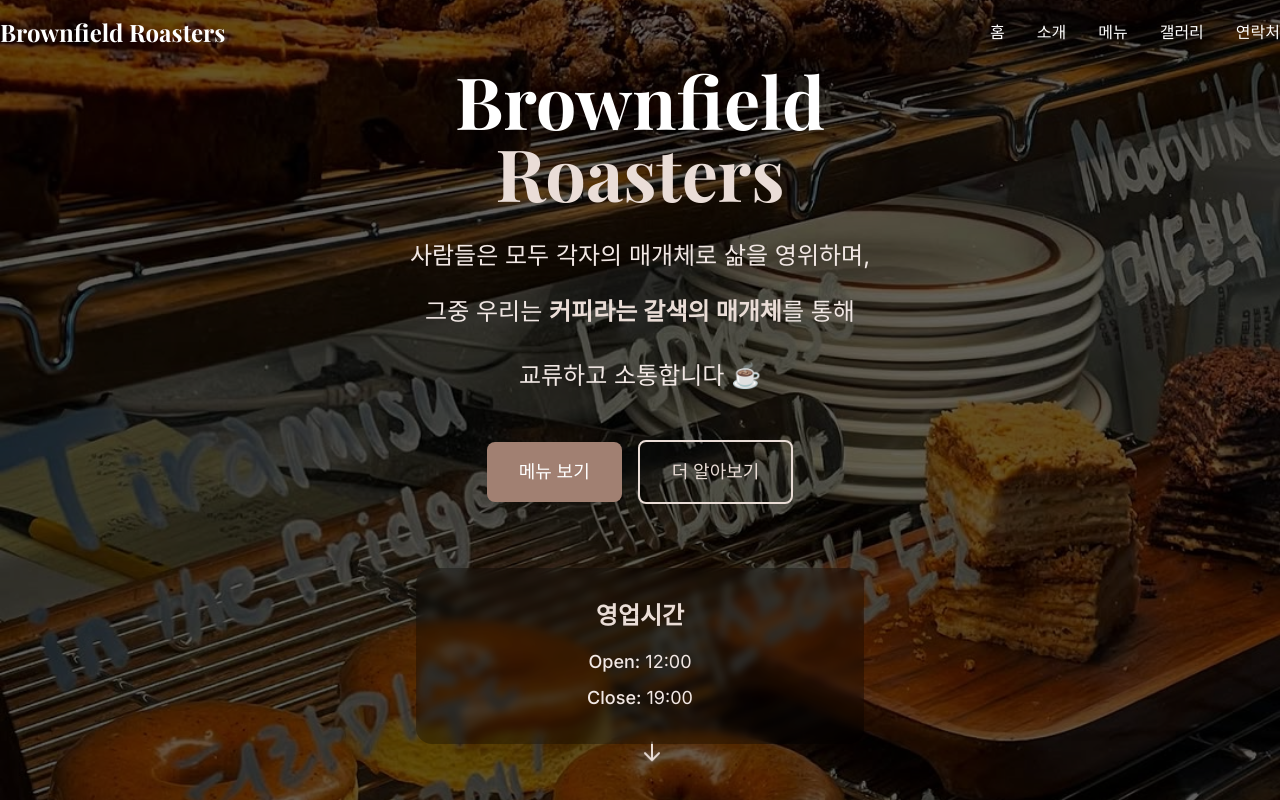
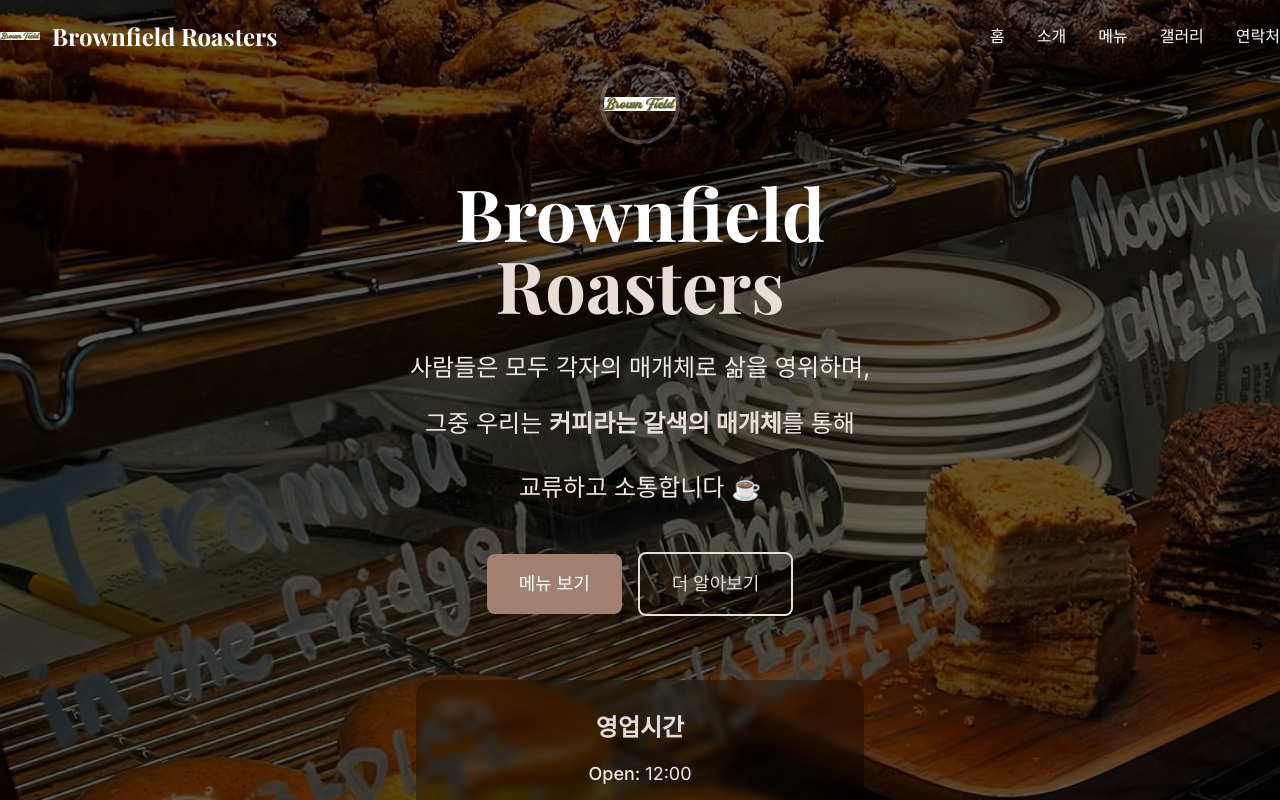
Before and after one commit to jinwooleegit/brownfield, a React (Create React App) app: page / in a window 1280 px wide. Shown: the top 800 px of the page. Built offline with nearby package versions, Linux system fonts and the light colour scheme.

Commit message:
Add Brownfield logo to Header and Hero sections

```diff
--- a/src/components/Header.js
+++ b/src/components/Header.js
@@ -29,11 +29,18 @@
         <div className="flex items-center justify-between py-4">
           {/* Logo */}
           <div className="flex items-center">
-            <h1 className={`text-2xl font-bold font-serif transition-colors duration-300 ${
-              isScrolled ? 'text-brown-800' : 'text-white'
-            }`}>
-              Brownfield Roasters
-            </h1>
+            <div className="flex items-center space-x-3">
+              <img
+                src="/images/brownfiled-logo.jpg"
+                alt="Brownfield Roasters Logo"
+                className="h-10 w-10 object-contain rounded-full"
+              />
+              <h1 className={`text-2xl font-bold font-serif transition-colors duration-300 ${
+                isScrolled ? 'text-brown-800' : 'text-white'
+              }`}>
+                Brownfield Roasters
+              </h1>
+            </div>
           </div>
 
           {/* Desktop Navigation */}
--- a/src/components/Hero.js
+++ b/src/components/Hero.js
@@ -32,6 +32,15 @@
         <div className="container-max">
           {/* Main Content */}
           <div className="max-w-4xl mx-auto">
+            {/* Logo */}
+            <div className="flex justify-center mb-8">
+              <img
+                src="/images/brownfiled-logo.jpg"
+                alt="Brownfield Roasters Logo"
+                className="h-20 w-20 object-contain rounded-full shadow-lg border-4 border-white/20"
+              />
+            </div>
+
             <h1 className="text-5xl md:text-7xl font-bold font-serif mb-8 leading-tight">
               Brownfield
               <span className="block text-coffee-200">Roasters</span>
```
Also changed, not shown: public/images/brownfiled-logo.jpg (added).
